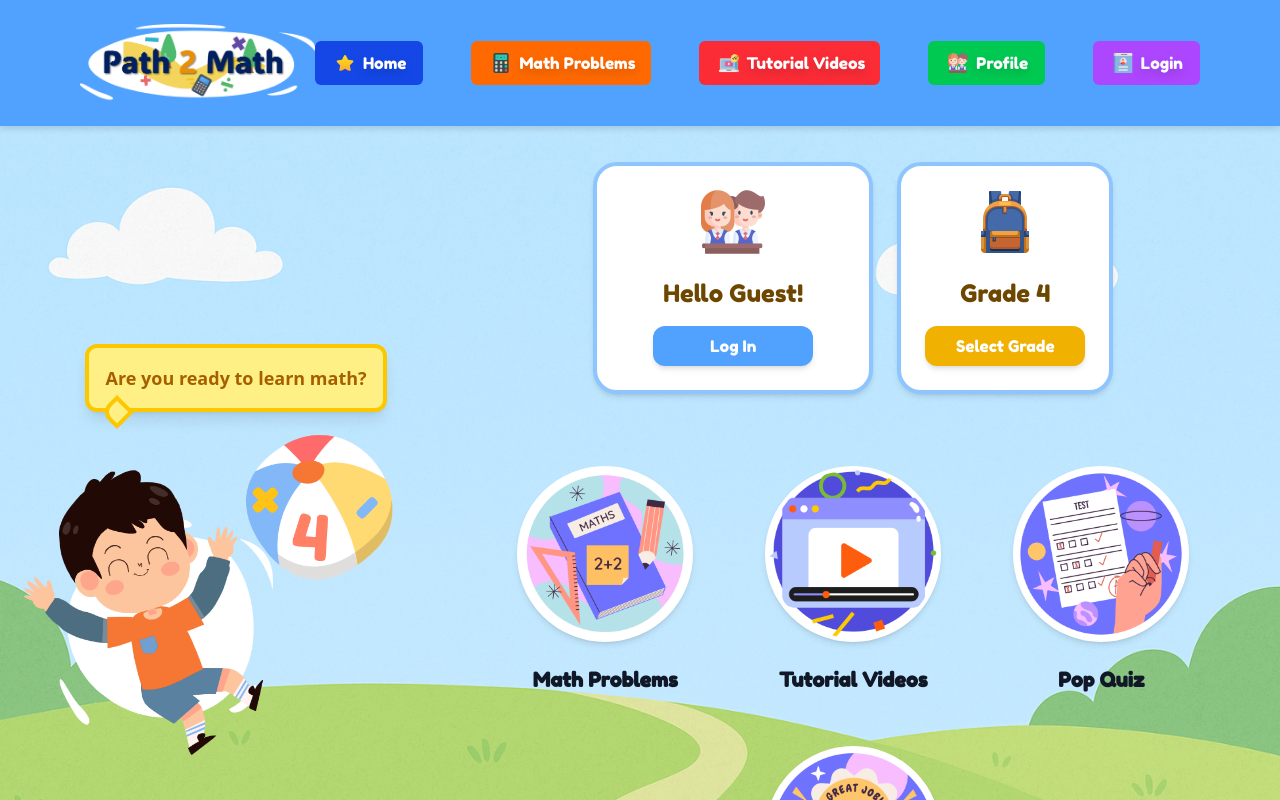
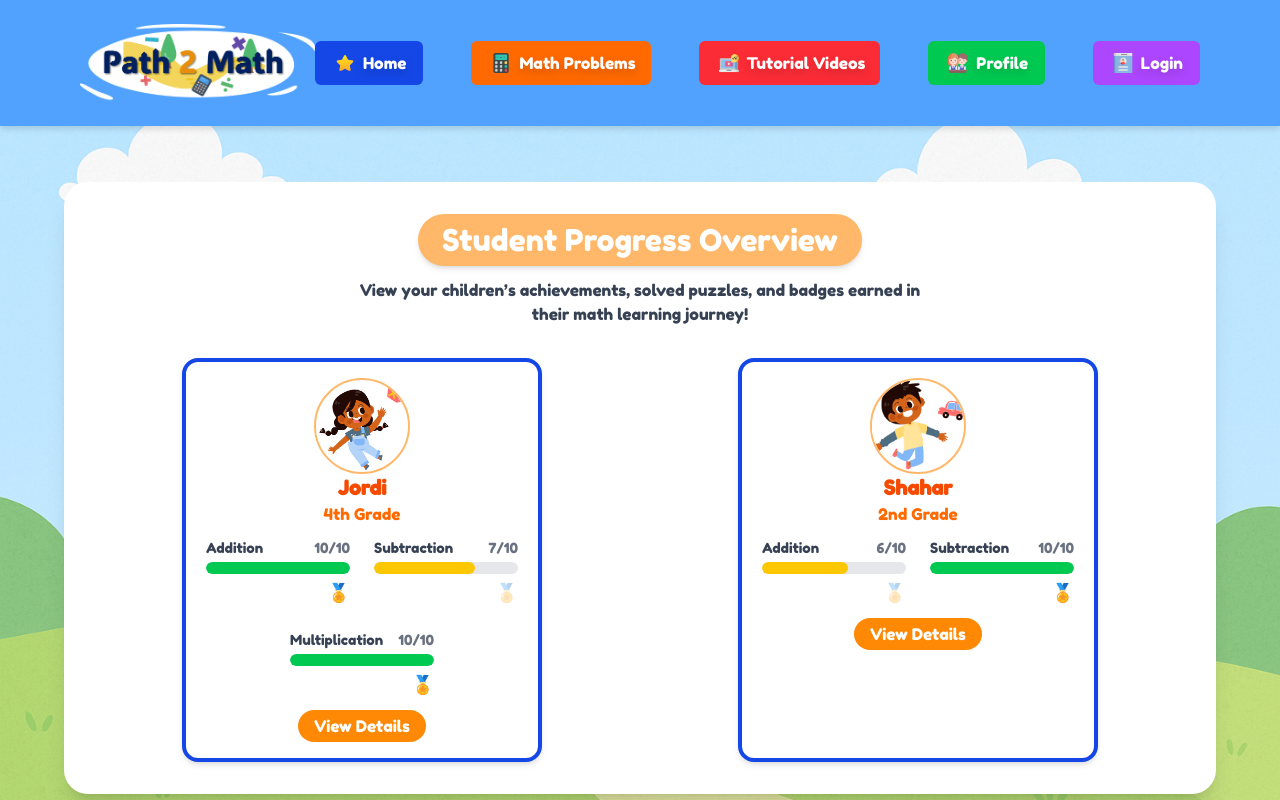
Before and after one commit to guyshargo/PathToMath, a React (Vite) app in the folder ReactPathToMath/PathToMath/: page / in a window 1280 px wide. Shown: the top 800 px of the page. Built offline with nearby package versions, Linux system fonts and the light colour scheme.

Commit message:
parentpage

```diff
--- a/ReactPathToMath/PathToMath/src/App.jsx
+++ b/ReactPathToMath/PathToMath/src/App.jsx
@@ -5,6 +5,7 @@ import { GradeProvider } from './components/Utils/GradeComponent';
 import { LoginStatusProvider } from './components/Utils/LoginStatusComponent';
 import Footer from './components/footer/footer';
 import HomePage from './components/Main/HomePage/HomePage';
+import ParentPage from './components/Main/ParentPage/ParentPage';
 
 function App() {
   return (
@@ -18,7 +19,7 @@ function App() {
 
           {/* Main Content - with appropriate padding/margin */}
           <main className="flex-grow w-full pt-4 background-image">
-            <HomePage />
+            <ParentPage />
           </main>
 
           {/* Footer */}
--- a/ReactPathToMath/PathToMath/src/components/Main/HomePage/HomePage.jsx
+++ b/ReactPathToMath/PathToMath/src/components/Main/HomePage/HomePage.jsx
@@ -14,6 +14,7 @@ function HomePage() {
                         alt="Avatar"
                         className="object-contain max-h-92 w-auto translate-y-4 -mr-6"
                     />
+                {/* Avatar Speech Bubble */}
                 </div>
                       <div className="absolute -top-10 right-10 bg-yellow-200 cursor-default rounded-xl p-4 shadow-lg border-4 border-yellow-400 text-yellow-700 font-bold text-lg whitespace-nowrap animate-bounce">
                         Are you ready to learn math?
--- /dev/null
+++ b/ReactPathToMath/PathToMath/src/components/Main/ParentPage/ChildProgressCard.jsx
@@ -0,0 +1,52 @@
+import React from 'react';
+
+function ChildProgressCard({ child }) {
+  return (
+    <div className="bg-white rounded-2xl border-4 border-blue-700 p-4 shadow-md flex flex-col items-center text-center mx-auto max-w-[360px] w-full">
+      <img
+        src={child.avatar}
+        alt={`${child.name}'s avatar`}
+        className="w-24 h-24 rounded-full object-cover border-2 border-orange-300"
+      />
+      <h2 className="text-xl font-bold text-orange-600">{child.name}</h2>
+      <p className="text-orange-500">{child.grade}</p>
+
+      {/* Subject progress: 2 per row, wrap as needed */}
+      <div className="w-full flex flex-wrap justify-center gap-6 mt-3">
+        {child.subjects?.map((subject, index) => {
+          const isCompleted = subject.completed >= subject.total;
+          const percentage = Math.round((subject.completed / subject.total) * 100);
+
+          return (
+            <div key={index} className="w-[45%] text-left">
+              <div className="flex justify-between items-center mb-1">
+                <span className="text-sm font-medium text-gray-700">{subject.name}</span>
+                <span className="text-sm text-gray-500">{subject.completed}/{subject.total}</span>
+              </div>
+              {/* Progress Bar */}
+              <div className="relative w-full h-3 bg-gray-200 rounded-full overflow-hidden">
+                <div
+                  className={`h-full rounded-full ${isCompleted ? 'bg-green-500' : 'bg-yellow-400'}`}
+                  style={{ width: `${percentage}%` }}
+                ></div>
+              </div>
+              {/* Badge Icon: low opacity if not completed all questions in subject, full opacity when completed */}
+              <div className="mt-1 flex justify-end text-lg">
+                <span className={isCompleted ? '' : 'opacity-30'}>🏅</span>
+              </div>
+            </div>
+          );
+        })}
+      </div>
+
+      <button
+        className="mt-3 bg-orange-400 hover:bg-orange-500 text-white px-4 py-1 rounded-full transition cursor-pointer"
+        onClick={() => console.log(`View ${child.name}'s full progress`)}
+      >
+        View Details
+      </button>
+    </div>
+  );
+}
+
+export default ChildProgressCard;
--- /dev/null
+++ b/ReactPathToMath/PathToMath/src/components/Main/ParentPage/ParentPage.jsx
@@ -0,0 +1,67 @@
+import React from 'react';
+import ChildProgressCard from './ChildProgressCard';
+import avatar1 from '../../../assets/Images/Avatars/avatar1.png';
+import avatar6 from '../../../assets/Images/Avatars/avatar6.png';
+
+// Mock child data
+const sampleChildren = [
+  {
+    id: 'child1',
+    name: 'Jordi',
+    puzzlesSolved: 42,
+    badgesEarned: 5,
+    grade: '4th Grade',
+    avatar: avatar1,
+    subjects: [
+      { name: 'Addition', completed: 10, total: 10 },
+      { name: 'Subtraction', completed: 7, total: 10 },
+      { name: 'Multiplication', completed: 10, total: 10 },
+    ],
+  },
+  {
+    id: 'child2',
+    name: 'Shahar',
+    puzzlesSolved: 28,
+    badgesEarned: 3,
+    grade: '2nd Grade',
+    avatar: avatar6,
+    subjects: [
+      { name: 'Addition', completed: 6, total: 10 },
+      { name: 'Subtraction', completed: 10, total: 10 },
+    ],
+  },
+];
+
+
+function ParentPage() {
+  return (
+    <div className="w-full h-full playful-font">
+      {/* Main content container */}
+      <div className="flex flex-col items-center justify-start gap-6 w-full py-10 px-4">
+        {/* Rectangle with child progress cards */}
+        <div className="w-full max-w-6xl bg-white p-8 rounded-3xl shadow-xl bg-opacity-90">
+          {/* Title Section inside the rectangle */}
+          <div className="mb-8 text-center">
+            <h2 className="text-3xl font-bold text-white mb-3">
+              <span className="relative inline-block py-2 px-6 rounded-full bg-orange-300 font-light shadow-md">
+                Student Progress Overview
+              </span>
+            </h2>
+            <p className="text-md text-gray-700 max-w-xl mx-auto mt-2">
+              View your children’s achievements, solved puzzles, and badges earned in their math learning journey!
+            </p>
+          </div>
+
+          {/* Flex container for child cards */}
+          <div className="flex flex-wrap justify-center gap-6">
+            {sampleChildren.map((child) => (
+              <ChildProgressCard key={child.id} child={child} />
+            ))}
+          </div>
+        </div>
+      </div>
+    </div>
+  );
+}
+
+export default ParentPage;
--- a/ReactPathToMath/PathToMath/src/components/Utils/LoginStatusComponent.jsx
+++ b/ReactPathToMath/PathToMath/src/components/Utils/LoginStatusComponent.jsx
@@ -1,7 +1,7 @@
 import { createContext, useContext, useState } from 'react';
 
 // Create the LoginContext
-const LoginStautsContext = createContext();
+const LoginStatusContext = createContext();
 
 // Create the LoginProvider component
 export const LoginStatusProvider = ({ children }) => {
@@ -11,10 +11,10 @@ export const LoginStatusProvider = ({ children }) => {
     const logout = () => setIsLoggedIn(false);
 
     return (
-        <LoginStautsContext.Provider value={{ isLoggedIn, login, logout }}>
+        <LoginStatusContext.Provider value={{ isLoggedIn, login, logout }}>
             {children}
-        </LoginStautsContext.Provider>
+        </LoginStatusContext.Provider>
     );
 };
 
-export const useLoginStatus = () => useContext(LoginStautsContext);
+export const useLoginStatus = () => useContext(LoginStatusContext);
```
